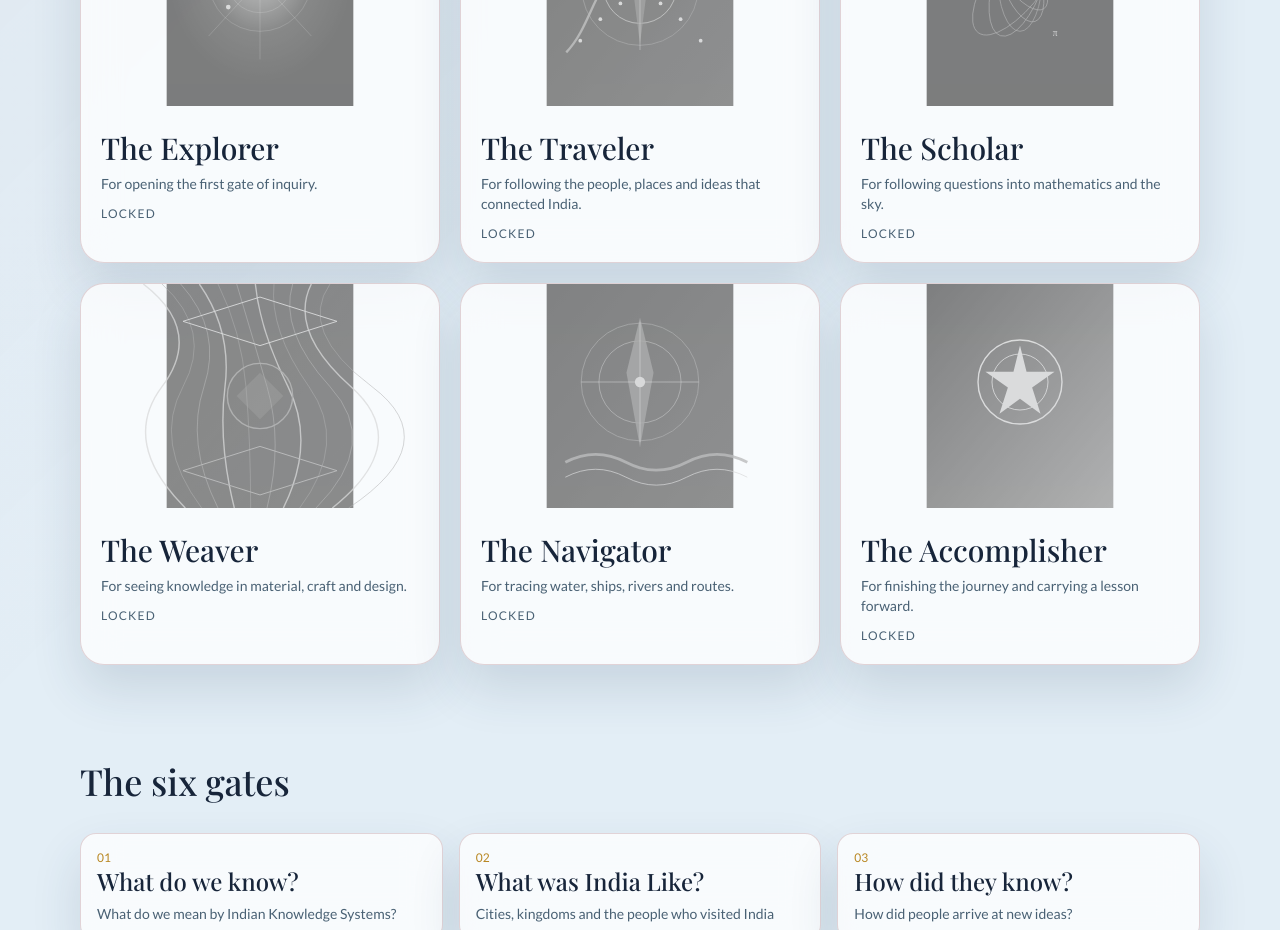
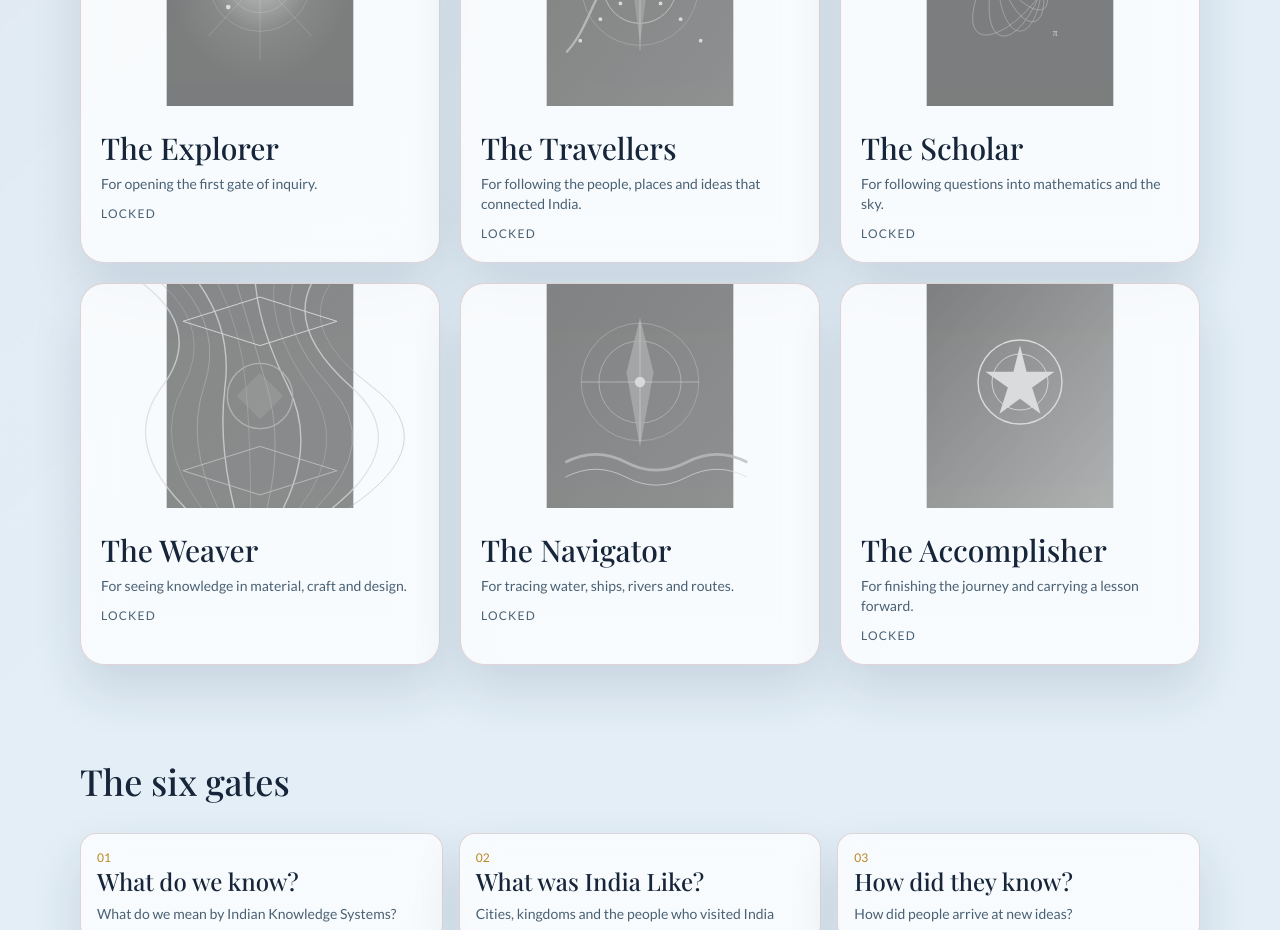
Before and after one commit to silveroaks25/iks2026-27, a React (Vite) app: page /#/ in a window 1280 px wide. Shown: the part 1360-2290 px from the top of the page. Built offline with nearby package versions, Linux system fonts and the light colour scheme; the HTML template or start-up script is replaced by a standard one.

Commit message:
LAST ONEEEEEEEEEE

```diff
--- a/src/content/awards.ts
+++ b/src/content/awards.ts
@@ -15,7 +15,7 @@ export const AWARDS: Award[] = [
   },
   {
     id: 'bridge',
-    name: 'The Traveler',
+    name: 'The Travellers',
     levelId: 'nagar',
     blurb: 'For following the people, places and ideas that connected India.',
   },
```
